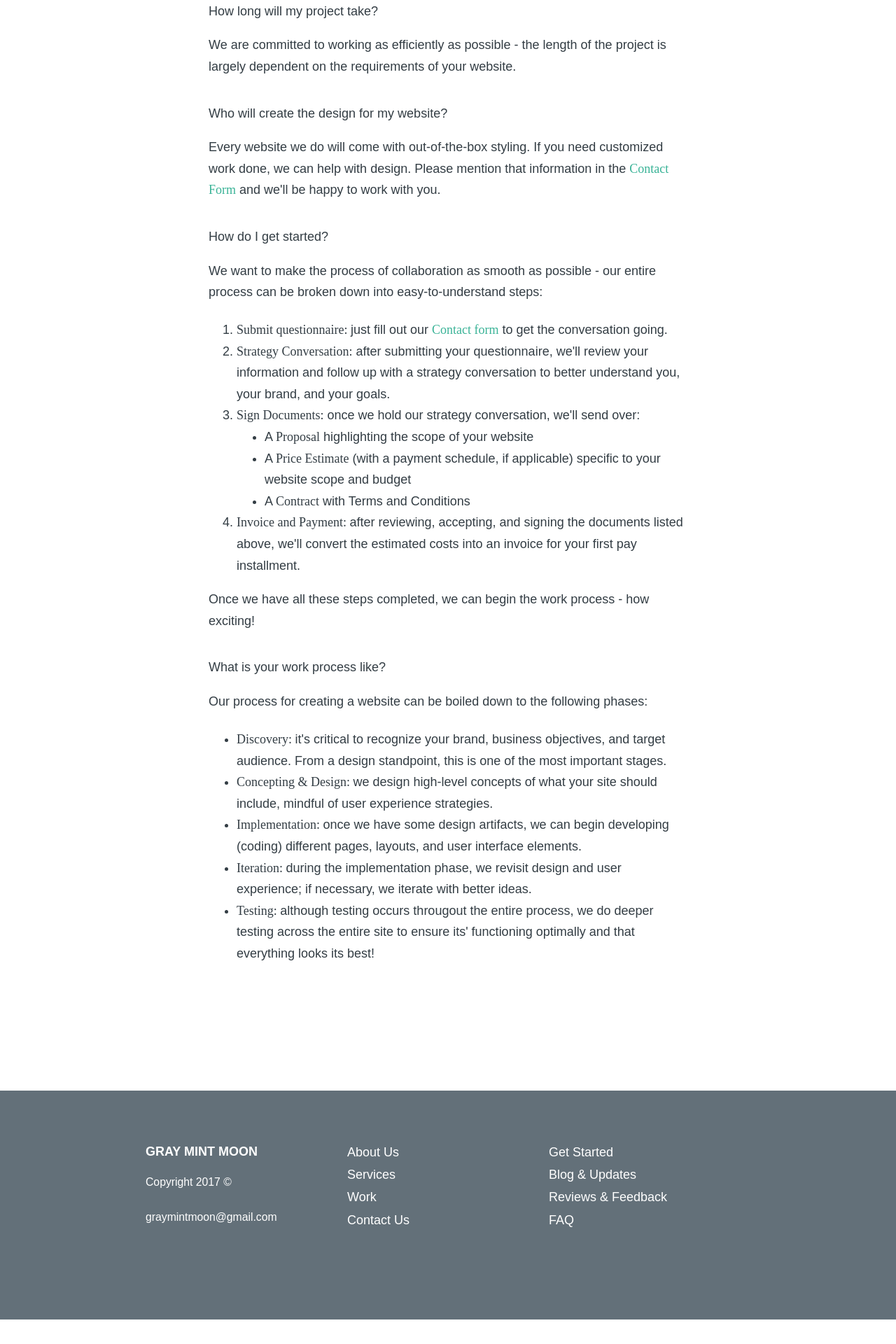
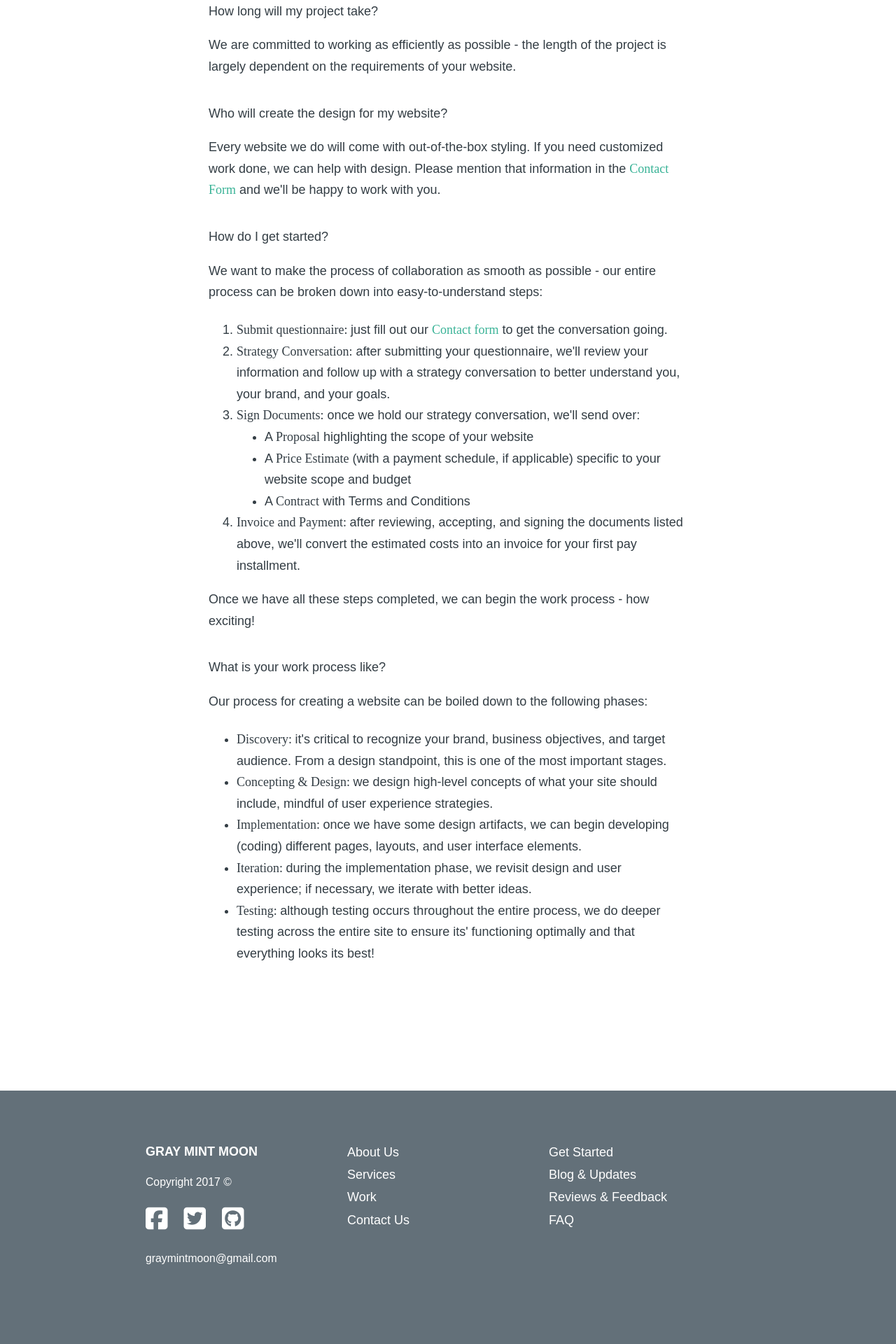
Before and after one commit to graymintmoon/graymintmoon.github.io, a Jekyll site: the page built from faq.md, in a window 1280 px wide. Shown: the part 873-2793 px from the top of the page at 70% size. Built offline with Jekyll 4.4.1, drawn with Linux system fonts in a browser that asks for light colours; nearby versions of some CDN libraries; some web fonts are replaced; before the commit the page ends 2758 px from its top, so only the background shows below that.

Commit message:
social icons

```diff
--- a/_includes/footer.html
+++ b/_includes/footer.html
@@ -5,6 +5,18 @@
 				<div class="column_third_block">
 					<h5 class="footer_title text_medium">GRAY MINT MOON</h5>
 					<p class="text_small text_light">Copyright 2017 ©</p>
+
+					<ul class="footer_social_list">
+						<li>
+							<a href="https://www.facebook.com/Gray-Mint-Moon-124700461506051" target="_blank"><i class="fa fa-facebook-square fa-2x" aria-hidden="true"></i></a>
+						</li>
+						<li>
+							<a href="https://twitter.com/graymintmoon" target="_blank"><i class="fa fa-twitter-square fa-2x" aria-hidden="true"></i></a>
+						</li>
+						<li>
+							<a href="https://github.com/techtolentino" target="_blank"><i class="fa fa-github-square fa-2x" aria-hidden="true"></i></a></
+						li>
+					</ul>
 					<a class="footer_link" href="mailto:graymintmoon@gmail.com"><span>graymintmoon@gmail.com</span></a>
 				</div>
 				<div class="column_third_block">
--- a/_sass/components/_footer.scss
+++ b/_sass/components/_footer.scss
@@ -7,6 +7,23 @@
 		padding-bottom: 0;
 		margin-bottom: 0;
 		font-size: 1em;
+	}
+
+	&_social_list {
+		list-style-type: none;
+		padding-left: 0;
+
+		li {
+			display: inline-block;
+			margin-right: $spacing-unit / 2;
+			a {
+				color: $white;
+			}
+			a:hover {
+				cursor: pointer;
+				color: $mint;
+			}
+		}
 	}
 
 	&_link {
--- a/faq.md
+++ b/faq.md
@@ -48,20 +48,15 @@ title: FAQ
 		</ol>
 		<p class="faq_response">Once we have all these steps completed, we can begin the work process - how exciting!</p>
 	</div>
-
-
 	<div class="faq_block">
 		<p class="faq_question">What is your work process like?</p>
 		<p class="faq_response">Our process for creating a website can be boiled down to the following phases:</p>
-
 			<ul class="page_bulleted_list">
 				<li><strong>Discovery: </strong> it's critical to recognize your brand, business objectives, and target audience. From a design standpoint, this is one of the most important stages.</li>
 				<li><strong>Concepting & Design: </strong> we design high-level concepts of what your site should include, mindful of user experience strategies.</li>
 				<li><strong>Implementation: </strong>once we have some design artifacts, we can begin developing (coding) different pages, layouts, and user interface elements.</li>
 				<li><strong>Iteration: </strong> during the implementation phase, we revisit design and user experience; if necessary, we iterate with better ideas.</li>
-				<li><strong>Testing: </strong> although testing occurs througout the entire process, we do deeper testing across the entire site to ensure its' functioning optimally and that everything looks its best!</li>
+				<li><strong>Testing: </strong> although testing occurs throughout the entire process, we do deeper testing across the entire site to ensure its' functioning optimally and that everything looks its best!</li>
 			</ul>
-
 	</div>
-
 </div>
```
